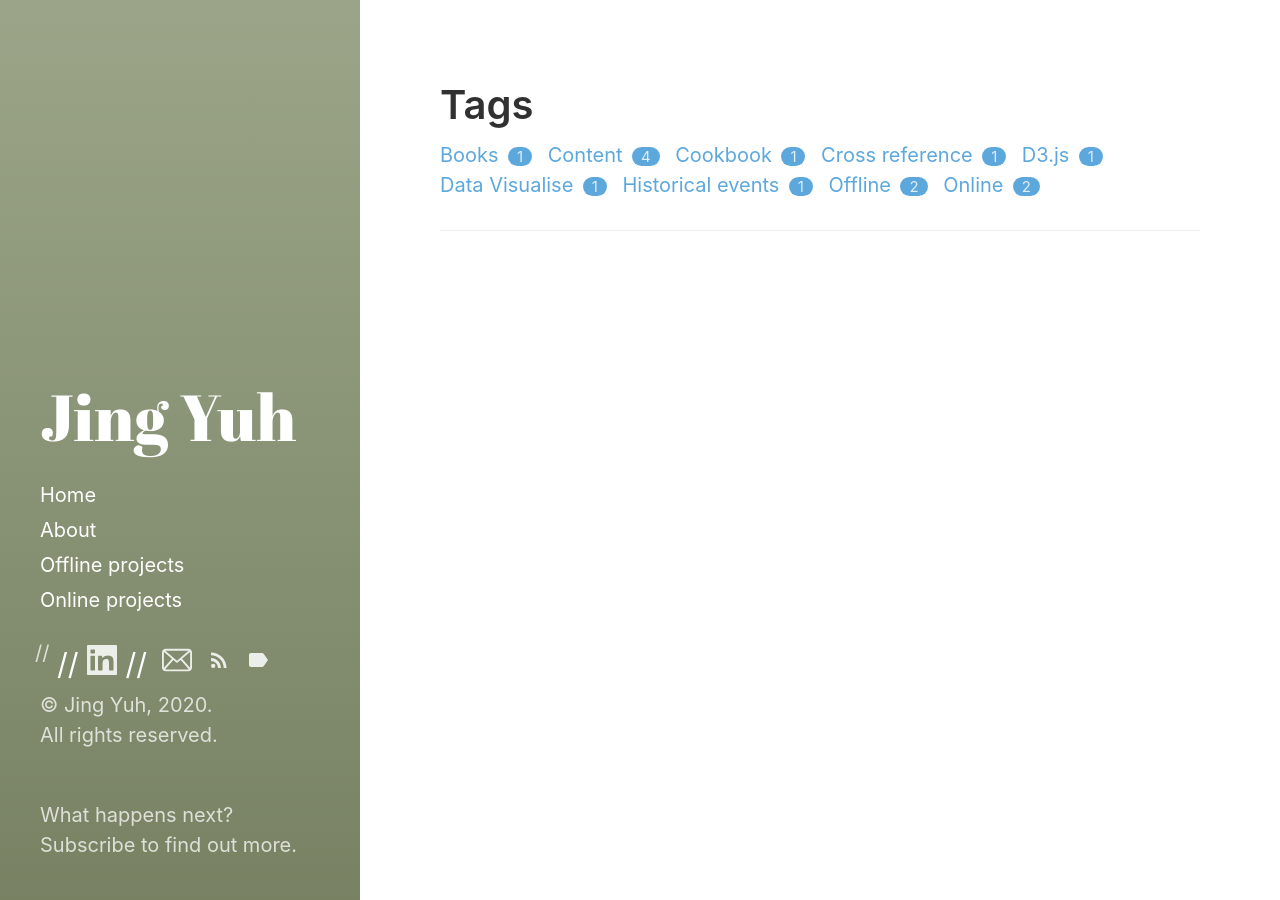
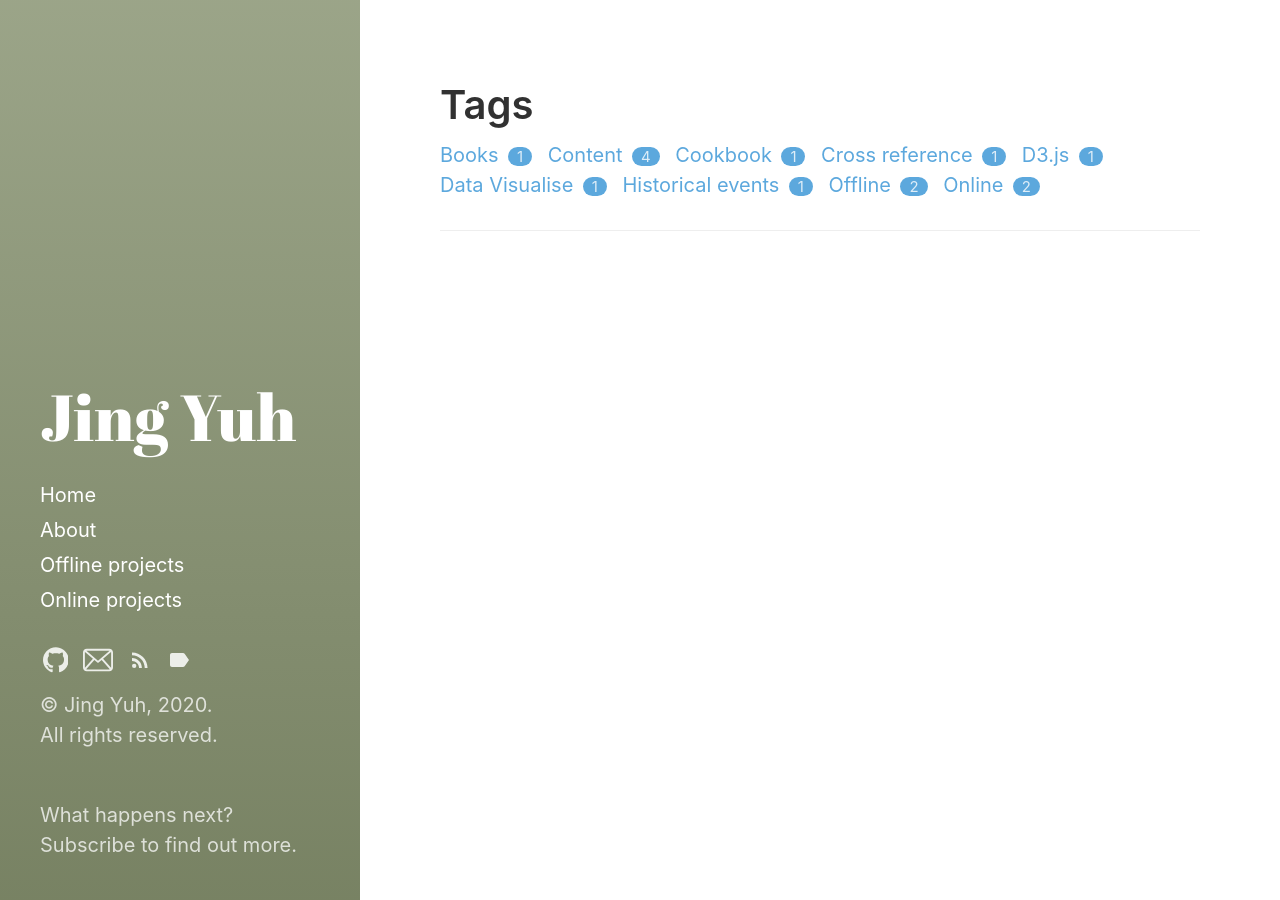
Before and after one commit to jyang123-bit/Website, a Jekyll site: the page built from tags.html, in a window 1280 px wide. Built offline with Jekyll 4.4.1, drawn with Linux system fonts in a browser that asks for light colours.

Commit message:
Update custom-icon-links.html

```diff
--- a/_includes/custom-icon-links.html
+++ b/_includes/custom-icon-links.html
@@ -1,10 +1,10 @@
 <!-- Optional additional links to insert for icons links -->
 
-// <a id="linkedin-link"
-//    class="icon" title="LinkedIn" aria-label="LinkedIn"
-//    href="https://linkedin.com/in/{{ site.linkedin }}">
-//  {% include svg/linkedin.svg %}
-// </a>
+<a id="github-link"
+       class="icon" title="Github" aria-label="Github"
+       href="https://github.com/{{ site.github_username }}">
+      {% include svg/github.svg %}
+    </a>
 
 <a id="email-link"
     class="icon" title="Email" aria-label="Email"
```
